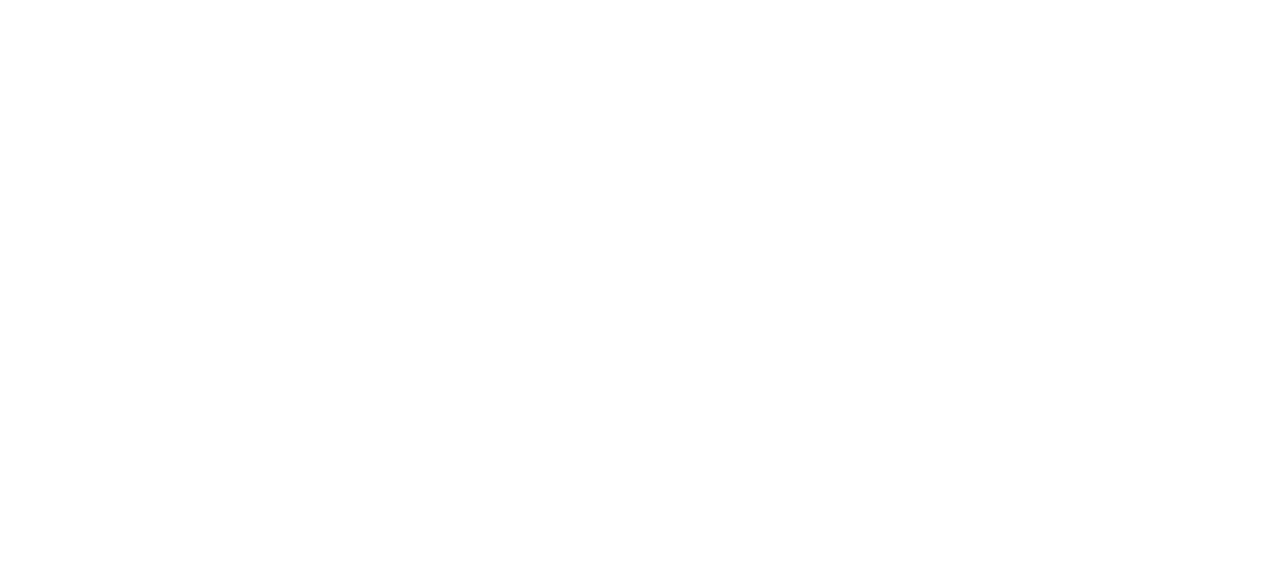
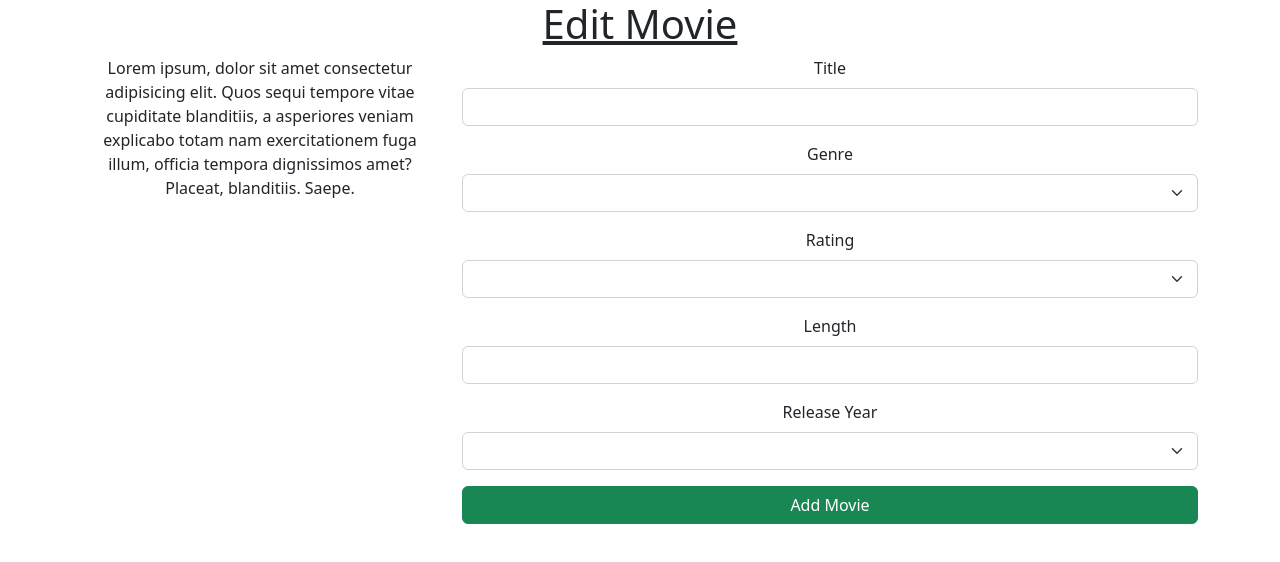
Before and after one commit to uprighted-learners/PT_SD_January23_LectureNotes, a React (Create React App) app in the folder Unit_7/movie-client/: page /movie/update/1 in a window 1280 px wide. Before the commit this address had no page. Shown: the top 562 px of the page. Built offline with nearby package versions, Linux system fonts and the light colour scheme.

Commit message:
Added GET fetch to populate Movie table component, created delete functionality, added form elements to Movie Edit component.

```diff
--- a/Unit_7/movie-client/src/App.jsx
+++ b/Unit_7/movie-client/src/App.jsx
@@ -1,6 +1,7 @@
 import './App.css';
 import Auth from './components/auth/Auth';
 import MovieIndex from './components/movie/MovieIndex';
+import MovieEdit from './components/movie/MovieEdit';
 import { useState, useEffect } from 'react';
 import { Routes, Route } from 'react-router-dom';
 
@@ -35,6 +36,10 @@ function App() {
           path='/movie'
           element={<MovieIndex token={sessionToken}/>}
           />
+        <Route
+          path="/movie/update/:id"
+          element={<MovieEdit token={sessionToken}/>}
+          />
       </Routes>
     </div>
   );
--- a/Unit_7/movie-client/src/components/movie/MovieCreate.jsx
+++ b/Unit_7/movie-client/src/components/movie/MovieCreate.jsx
@@ -83,7 +83,9 @@ export default function MovieCreate(props) {
       const res = await fetch(url, requestOption);
       const data = await res.json();
 
-      console.log(data);
+      // console.log(data);
+      // Call the fetch movie function via props to refresh our table after movie is added
+      props.fetchMovies();
     } catch (err) {
       console.error(err);
     }
--- /dev/null
+++ b/Unit_7/movie-client/src/components/movie/MovieEdit.jsx
@@ -0,0 +1,141 @@
+import React, { useState } from "react";
+import { useParams} from "react-router-dom";
+import {
+  Col,
+  Container,
+  Input,
+  Row,
+  Form,
+  FormGroup,
+  Label,
+  Button,
+} from "reactstrap";
+import FullButton from "../buttons/FullButton";
+
+export default function MovieEdit(props) {
+  const { id } = useParams();
+  const [ movieTitle, setMovieTitle ] = useState('');
+    const [ movieGenre, setMovieGenre ] = useState('');
+    const [ movieRating, setMovieRating ] = useState('');
+    const [ movieLength, setMovieLength ] = useState('');
+    const [ movieReleased, setMovieReleased ] = useState('');
+
+  // Code for form inputs (form data)
+  let ratings = [null, "G", "PG", "PG-13", "NC-17", "R"];
+  let genre = [
+    null,
+    "Comedy",
+    "Drama",
+    "Action",
+    "Horror",
+    "Thriller",
+    "Family",
+    "Documentary",
+    "Romance",
+  ];
+
+  const yearRange = () => {
+    let years = [null];
+    const thisYear = new Date().getFullYear();
+
+    for (let i = thisYear; i >= 1892; i--) years.push(i);
+
+    return (
+      <>
+        <Input type="select" value={movieReleased}
+                  onChange={(e) => setMovieReleased(e.target.value)}>
+          {years.map((year, index) => {
+            return (
+              <option key={index} value={year}>
+                {year}
+              </option>
+            );
+          })}
+        </Input>
+      </>
+    );
+  };
+
+  // Build handleSubmit for form with fetch
+  async function handleSubmit(e) {
+    e.preventDefault();
+  }
+
+  return (
+    <>
+      <h1 style={{ textAlign: "center", textDecoration: "underline" }}>
+        Edit Movie
+      </h1>
+      <Container>
+        <Row>
+          <Col md="4">
+            <p>
+              Lorem ipsum, dolor sit amet consectetur adipisicing elit. Quos
+              sequi tempore vitae cupiditate blanditiis, a asperiores veniam
+              explicabo totam nam exercitationem fuga illum, officia tempora
+              dignissimos amet? Placeat, blanditiis. Saepe.
+            </p>
+          </Col>
+          <Col md="8">
+            <Form onSubmit={handleSubmit}>
+              <FormGroup>
+                <Label>Title</Label>
+                <Input
+                  value={movieTitle}
+                  onChange={(e) => setMovieTitle(e.target.value)}
+                  autoComplete="off"
+                />
+              </FormGroup>
+              <FormGroup>
+                <Label>Genre</Label>
+                <Input
+                  value={movieGenre}
+                  onChange={(e) => setMovieGenre(e.target.value)}
+                  type="select"
+                  autoComplete="off"
+                >
+                  {genre.map((g, i) => (
+                    <option key={i} value={g}>
+                      {g}
+                    </option>
+                  ))}
+                </Input>
+              </FormGroup>
+              <FormGroup>
+                <Label>Rating</Label>
+                <Input
+                  value={movieRating}
+                  onChange={(e) => setMovieRating(e.target.value)}
+                  type="select"
+                  autoComplete="off"
+                >
+                  {ratings.map((r, i) => (
+                    <option key={i} value={r}>
+                      {r}
+                    </option>
+                  ))}
+                </Input>
+              </FormGroup>
+              <FormGroup>
+                <Label>Length</Label>
+                <Input
+                  value={movieLength}
+                  onChange={(e) => setMovieLength(e.target.value)}
+                  type="number"
+                  autoComplete="off"
+                />
+              </FormGroup>
+              <FormGroup>
+                <Label>Release Year</Label>
+                {yearRange()}
+              </FormGroup>
+              <FullButton>
+                <Button color="success">Add Movie</Button>
+              </FullButton>
+            </Form>
+          </Col>
+        </Row>
+      </Container>
+    </>
+  );
+}
--- a/Unit_7/movie-client/src/components/movie/MovieIndex.jsx
+++ b/Unit_7/movie-client/src/components/movie/MovieIndex.jsx
@@ -1,17 +1,50 @@
-import React from 'react'
+import { useState, useEffect } from 'react';
 import MovieCreate from './MovieCreate';
+import MovieTable from './MovieTable';
 import { Col, Container, Row } from 'reactstrap';
 
 export default function MovieIndex(props) {
+    // state to house movie data
+    const [ movies, setMovies ] = useState([]);
+
+    // Build the movie GET fetch here in index so movies can be passed to any child component
+    const fetchMovies = async () => {
+        const url = "http://localhost:4000/movies/";
+
+        const requestOptions = {
+            method: 'GET',
+            headers: new Headers({
+                "Authorization": props.token
+            })
+        }
+
+        try {
+            const res = await fetch(url, requestOptions);
+            const data = await res.json();
+            // console.log(data);
+            setMovies(data.getAllMovies);
+
+        } catch (err) {
+            console.log(err);
+        }
+    }
+
+    // Use useEffect to run the fetch function to check for and maintain our token
+    useEffect(() => {
+        if(props.token) {
+            fetchMovies();
+        }
+    }, [props.token])
+
   return (
     <>
         <Container>
             <Row>
                 <Col md="4">
-                    <MovieCreate token={props.token}/>
+                    <MovieCreate token={props.token} fetchMovies={fetchMovies}/>
                 </Col>
                 <Col md="8">
-                    [TABLE GOES HERE!]
+                    <MovieTable movies={movies} token={props.token} fetchMovies={fetchMovies}/>
                 </Col>
             </Row>
         </Container>
--- /dev/null
+++ b/Unit_7/movie-client/src/components/movie/MovieTable.jsx
@@ -0,0 +1,82 @@
+import React from "react";
+import { Table, Button } from "reactstrap";
+import { useNavigate } from 'react-router-dom';
+
+export default function MovieTable(props) {
+
+    const navigate = useNavigate();
+
+    // Building delete functionality and fetch in table (easy to access movie ids)
+    async function deleteMovie(id) {
+        const url = `http://localhost:4000/movies/${id}`;
+
+        const myHeaders = new Headers();
+        myHeaders.append("Authorization", props.token);
+
+        let requestOptions = {
+            headers: myHeaders,
+            method: 'DELETE'
+        }
+
+        try {
+            let response = await fetch(url, requestOptions);
+            let data = await response.json();
+
+            if(data) {
+                props.fetchMovies();
+            }
+
+        } catch (error) {
+            console.error(error);
+        }
+    }
+
+  return (
+    <>
+      <h1>List of Movies</h1>
+      <Table striped>
+        <thead>
+          <tr>
+            <th>Title</th>
+            <th>Genre</th>
+            <th>Rating</th>
+            <th>Length</th>
+            <th>Year Released</th>
+            <th>Edit / Delete</th>
+          </tr>
+        </thead>
+        <tbody>
+          {
+            props.movies.map(movie => (
+                <tr key={movie._id}>
+                    <th scope="row">
+                        {movie.title}
+                    </th>
+                    <td>
+                        {movie.genre}
+                    </td>
+                    <td>
+                        {movie.rating}
+                    </td>
+                    <td>
+                        {movie.length} mins
+                    </td>
+                    <td>
+                        {movie.releaseYear}
+                    </td>
+                    <td>
+                        <Button
+                            onClick={() => navigate(`/movie/update/${movie._id}`)}
+                            color="warning">Edit</Button>
+                        <Button
+                            onClick={() => deleteMovie(movie._id)}
+                            color="danger">Delete</Button>
+                    </td>
+                </tr>
+            ))
+          }
+        </tbody>
+      </Table>
+    </>
+  );
+}
```
Also changed, not shown: 1 other file (tests, documents, lock files or other folders).
